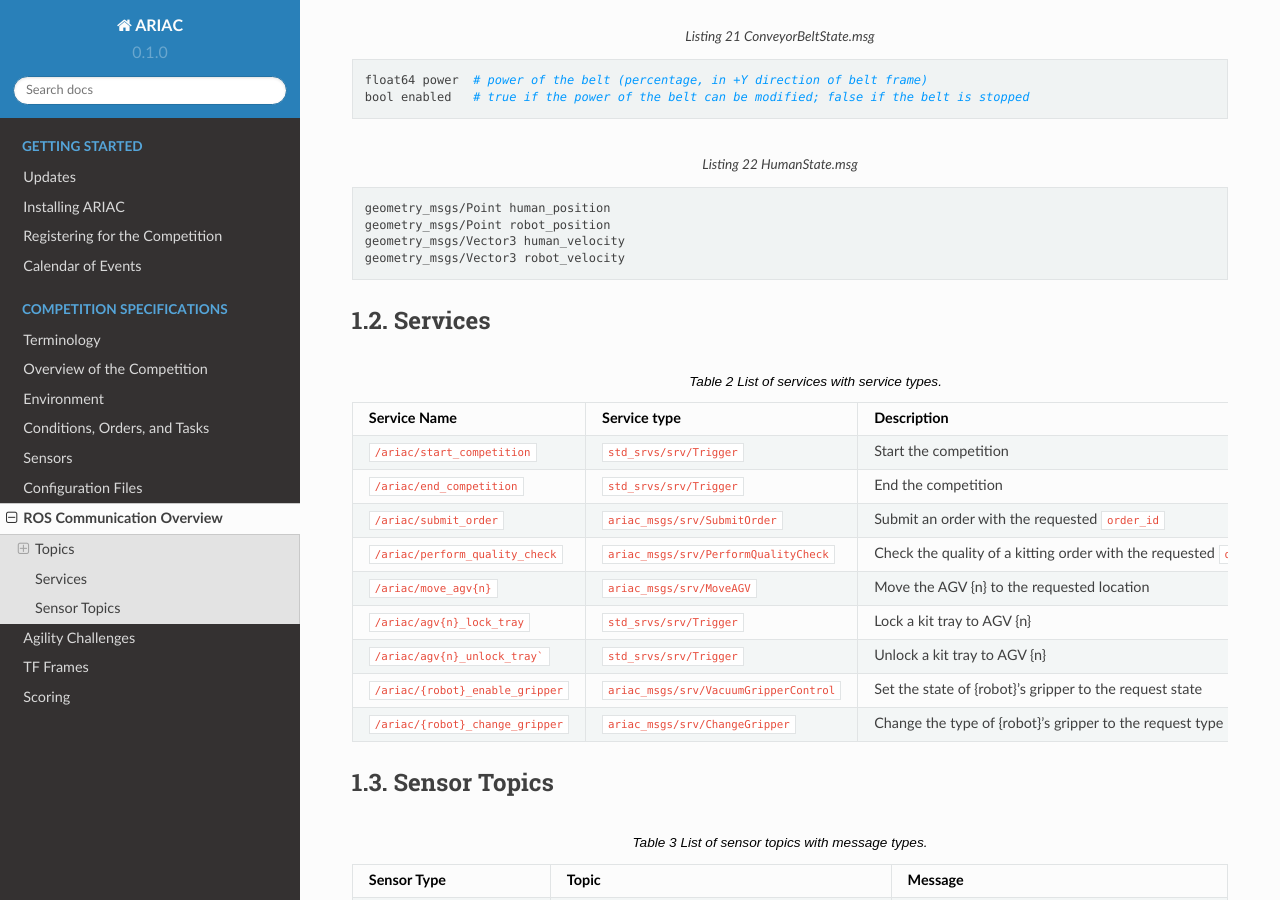
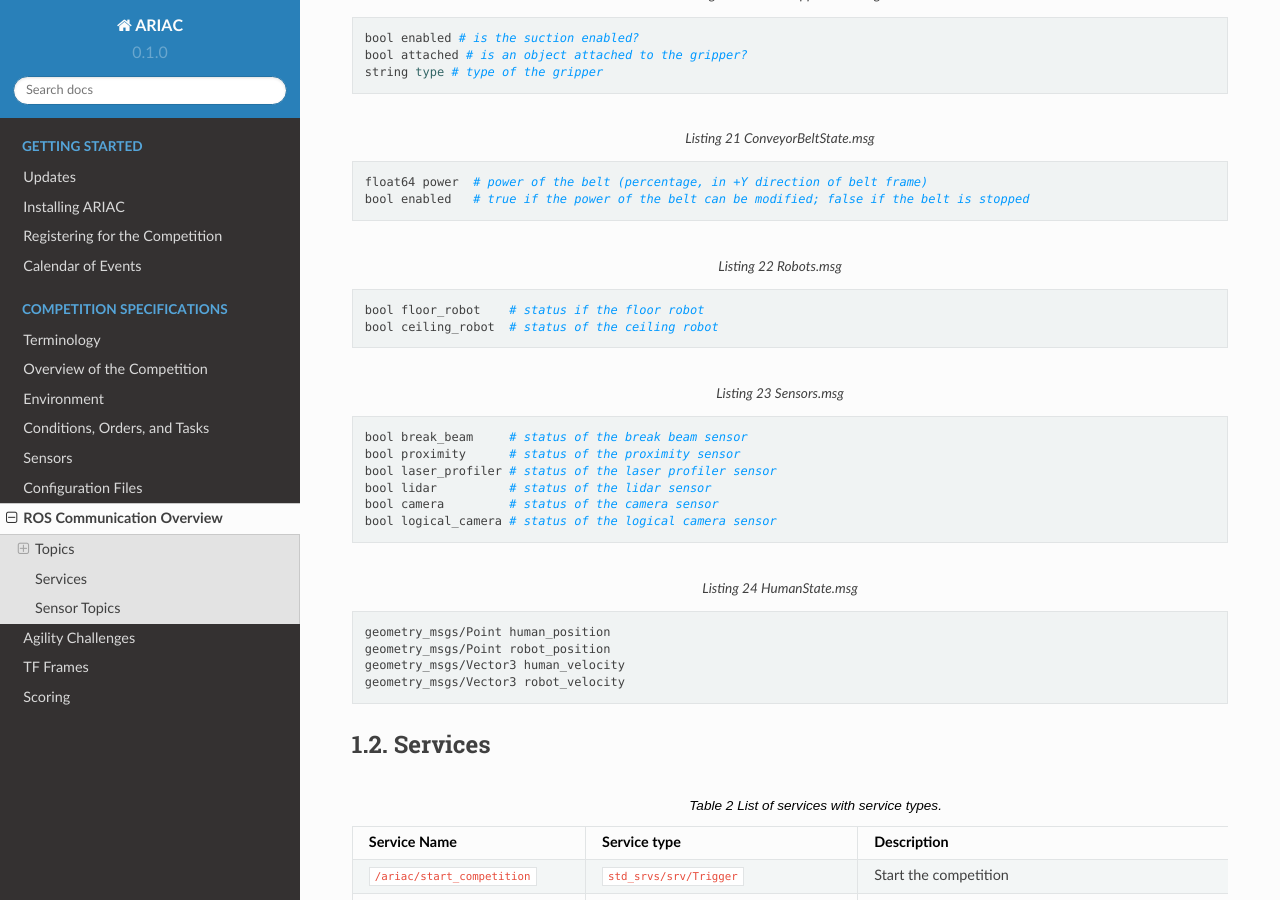
Before and after one commit to usnistgov/ARIAC, a Sphinx documentation site: the page built from docs/competition/ros_communication.rst, in a window 1280 px wide and 900 px high, scrolled down 2495 px. Built offline with Sphinx 7.4.7 and the Read the Docs theme 2.0.0, drawn with Linux system fonts in a browser that asks for light colours; some of the changed text lies outside the part shown.

Commit message:
Rework of the communications section

````diff
--- a/docs/competition/ros_communication.rst
+++ b/docs/competition/ros_communication.rst
@@ -46,6 +46,18 @@
      - ``ariac_msgs/msg/ConveyorBeltState``
      - :ref:`ConveyorBeltState.msg <ConveyorBeltStateMsg>`
      - State of the conveyor (enabled, power)
+   * - ``/ariac/robot_health``
+     - ``ariac_msgs/msg/Robots``
+     - :ref:`Robots.msg <RobotsMsg>`
+     - Health of the robots (enabled or disabled)
+   * - ``/ariac/sensor_health```
+     - ``ariac_msgs/msg/Sensors``
+     - :ref:`Sensors.msg <SensorsMsg>`
+     - Health of the sensors (enabled or disabled)
+   * - ``/ariac_human/state```
+     - ``ariac_msgs/msg/HumanState``
+     - :ref:`Humanstate.msg <HumanStateMsg>`
+     - Position and velocity of the human and the ceiling robot
 
 .. .. list-table:: List of topics with message types.
 ..    :widths: 25 25 25 50
@@ -212,6 +224,25 @@
     bool enabled   # true if the power of the belt can be modified; false if the belt is stopped
 
 .. code-block:: bash
+    :caption: Robots.msg
+    :name: RobotsMsg
+
+    bool floor_robot    # status if the floor robot
+    bool ceiling_robot  # status of the ceiling robot
+
+.. code-block:: bash
+    :caption: Sensors.msg
+    :name: SensorsMsg
+
+    bool break_beam     # status of the break beam sensor
+    bool proximity      # status of the proximity sensor
+    bool laser_profiler # status of the laser profiler sensor
+    bool lidar          # status of the lidar sensor
+    bool camera         # status of the camera sensor
+    bool logical_camera # status of the logical camera sensor
+
+
+.. code-block:: bash
     :caption: HumanState.msg
     :name: HumanStateMsg
 
````
